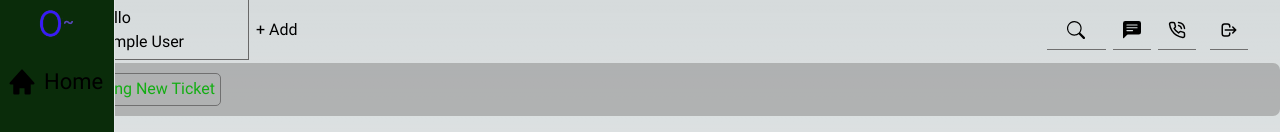
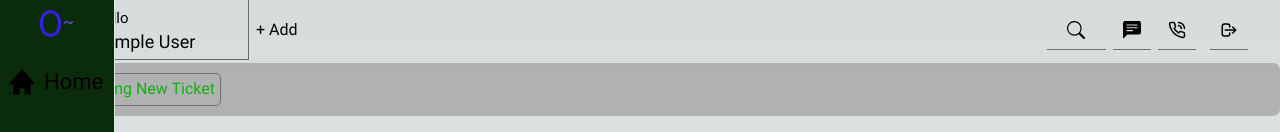
Before and after one commit to itsOwn3r/nextjs-ticket, a Next.js app: page /new in a window 1280 px wide. Shown: the top 132 px of the page. Built offline with nearby package versions, Linux system fonts and the light colour scheme; no server answers; sample sign-in values are in the browser's storage.

Commit message:
displaying name in the header fixed

```diff
--- a/app/components/Home/Header.tsx
+++ b/app/components/Home/Header.tsx
@@ -18,9 +18,9 @@ const Header = () => {
             <div className="flex justify-center items-center bg-[rgb(79,134,100)] w-[30px] h-[30px] rounded-[50%] hover:scale-125">
               <BsChatSquare />
             </div>
-            <div className="conversation flex md:flex-col ml-[7px] cursor-pointer hover:text-[rgb(79,134,100)]">
+            <div className="conversation flex md:flex-col text-[15px] ml-[7px] cursor-pointer hover:text-[rgb(79,134,100)]">
               <h3>Hello </h3>
-              <p className="ml-[3px] md:ml-[unset] max-w-[max-content] overflow-hidden">{session?.data?.user?.name || ''}</p>
+              <p className="ml-[3px] md:ml-[unset] max-w-[max-content] overflow-hidden text-[15px] md:text-[18px]">{session?.data?.user?.name || ''}</p>
             </div>
           </div>
           <Link href="/new" className="leading-6 items-center hidden md:flex p-[7px] cursor-pointer hover:text-[rgb(79,134,100)]">+ Add</Link>
```
